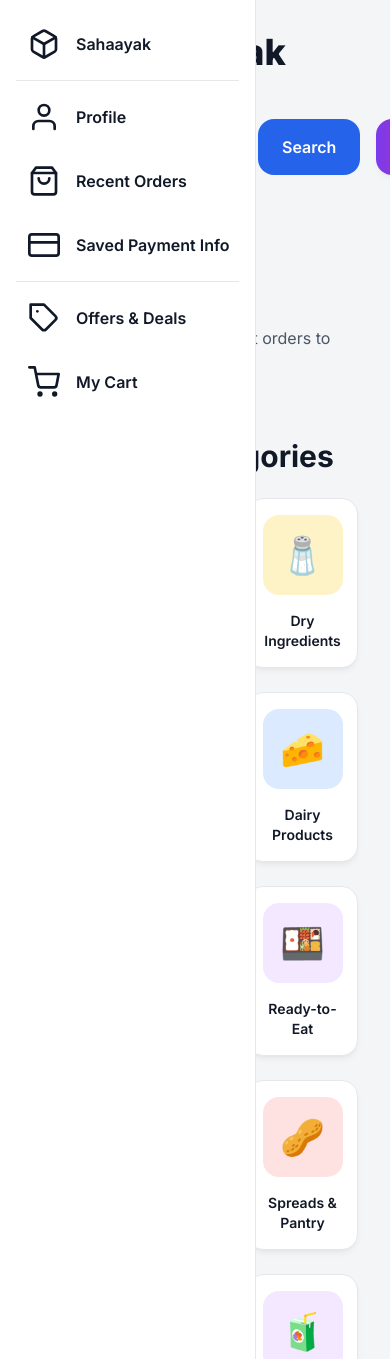
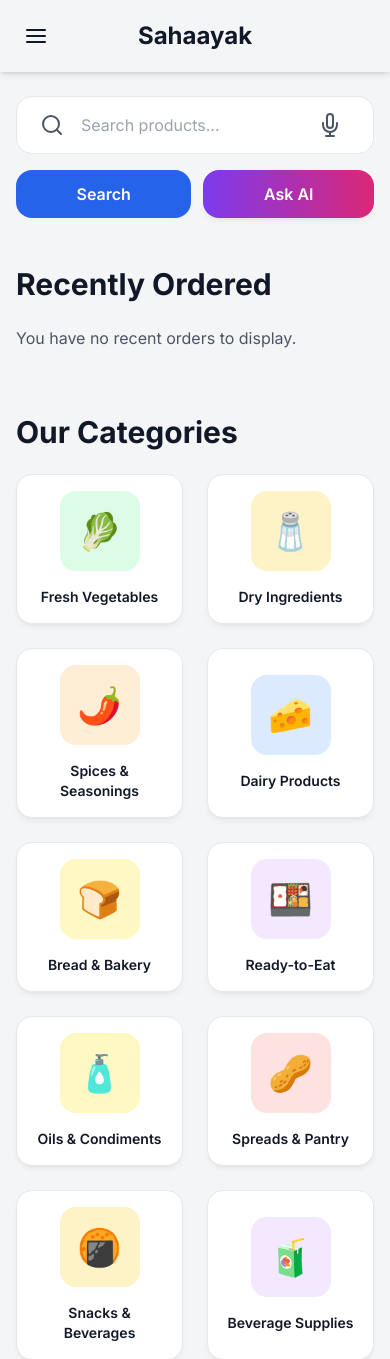
Before and after one commit to vinitgirdhar/Sahaayak, a Flask app: page /vendor/dashboard in a window 390 px wide. Shown: the top 1359 px of the page. Run offline with Flask 3, Linux system fonts and the light colour scheme; the visitor is signed in with stand-in values (Sample User, id 1); data comes from the database, SQL or seed files in the repository; data that the repository does not hold is empty; some libraries are stand-ins or nearby versions.

Commit message:
Fix mobile UI issues: implement centralized mobile header and responsive search bar - Added centralized mobile header in vendor_base.html with hamburger menu and Sahaayak title - Fixed sidebar collision and text visibility issues on mobile devices - Implemented responsive search bar layout that stacks vertically on mobile - Removed redundant headers from child templates - Updated mobile CSS with proper z-index layering and spacing - Enhanced mobile UX with proper touch targets and responsive design - Maintained theme consistency across light and dark modes

```diff
--- a/my_app/templates/modern_vendor_dashboard.html
+++ b/my_app/templates/modern_vendor_dashboard.html
@@ -3,25 +3,20 @@
 {% block title %}Vendor Dashboard - Sahaayak{% endblock %}
 
 {% block vendor_content %}
-<!-- Main Content -->
-<header class="flex justify-between items-center mb-10">
-    <h1 id="main-title" class="text-4xl font-extrabold" style="color: var(--text-primary);">Sahaayak</h1>
-</header>
-
 <!-- AI Search Section -->
 <div class="mb-12 reveal">
-    <div class="relative flex items-center gap-4">
-        <div class="relative flex-grow">
+    <div class="flex flex-col md:flex-row items-center gap-4">
+        <div class="relative flex-grow w-full">
             <i data-feather="search" class="absolute left-6 top-1/2 -translate-y-1/2 w-6 h-6 text-[var(--text-secondary)] pointer-events-none"></i>
-            <input id="product-search-input" type="text" placeholder="Search products..." class="w-full pl-16 pr-16 py-5 bg-[var(--background-secondary)] border border-[var(--border-primary)] rounded-2xl text-lg focus:outline-none focus:ring-2 focus:ring-[var(--accent-primary)] transition-all" style="color: var(--text-primary);">
+            <input id="product-search-input" type="text" placeholder="Search products..." class="w-full pl-16 pr-16 py-4 md:py-5 bg-[var(--background-secondary)] border border-[var(--border-primary)] rounded-2xl text-base md:text-lg focus:outline-none focus:ring-2 focus:ring-[var(--accent-primary)] transition-all" style="color: var(--text-primary);">
             <button id="mic-button" class="absolute right-6 top-1/2 -translate-y-1/2 p-2 text-[var(--text-secondary)] hover:text-[var(--text-primary)] transition-colors" onclick="startVoiceSearch()">
                 <i data-feather="mic" class="w-6 h-6"></i>
             </button>
         </div>
-        <!-- NEW SEARCH BUTTON ADDED -->
-        <button type="button" onclick="performSearch()" class="bg-blue-600 hover:bg-blue-700 font-semibold text-white px-6 py-4 rounded-2xl flex-shrink-0">Search</button>
-        <!-- ASK AI BUTTON -->
-        <button type="button" id="ask-ai-btn" class="gradient-button font-semibold text-white px-6 py-4 rounded-2xl flex-shrink-0">Ask AI</button>
+        <div class="flex gap-3 w-full md:w-auto">
+            <button type="button" onclick="performSearch()" class="flex-grow md:flex-initial bg-blue-600 hover:bg-blue-700 font-semibold text-white px-4 py-3 md:px-6 md:py-4 rounded-2xl flex-shrink-0">Search</button>
+            <button type="button" id="ask-ai-btn" class="flex-grow md:flex-initial gradient-button font-semibold text-white px-4 py-3 md:px-6 md:py-4 rounded-2xl flex-shrink-0">Ask AI</button>
+        </div>
     </div>
 </div>
 
--- a/my_app/templates/vendor_base.html
+++ b/my_app/templates/vendor_base.html
@@ -289,6 +289,36 @@
             border-color: var(--accent-secondary);
             outline: none;
         }
+
+        /* --- Mobile Navigation Styles --- */
+        @media (max-width: 768px) {
+            .sidebar {
+                transform: translateX(-100%);
+                width: 280px;
+                transition: transform 0.3s ease-in-out;
+                z-index: 60;
+            }
+            .sidebar.open {
+                transform: translateX(0);
+            }
+            .sidebar .item-text {
+                opacity: 1;
+            }
+            .sidebar:hover {
+                width: 280px;
+            }
+            /* The main tag's padding is now handled by Tailwind classes directly on the element */
+            .mobile-overlay {
+                display: none;
+                position: fixed;
+                inset: 0;
+                background-color: rgba(0,0,0,0.5);
+                z-index: 50;
+            }
+            .mobile-overlay.open {
+                display: block;
+            }
+        }
     </style>
 </head>
 <body class="daylight-theme">
@@ -311,6 +341,16 @@
             </div>
         </div>
     </div>
+
+    <!-- Mobile Header - Only visible on mobile -->
+    <div id="mobile-header" class="md:hidden fixed top-0 left-0 right-0 z-50 flex items-center justify-between p-4 bg-[var(--background-primary)] shadow-md">
+        <button id="mobile-menu-button" class="p-2" aria-label="Open menu">
+            <i data-feather="menu" class="w-6 h-6"></i>
+        </button>
+        <h1 class="text-2xl font-bold" style="color: var(--text-primary);">Sahaayak</h1>
+        <div class="w-10"></div> <!-- Spacer to center the title -->
+    </div>
+    <div class="mobile-overlay" id="mobile-overlay"></div>
 
     <div class="flex h-screen">
         <!-- Sidebar Navigation -->
@@ -363,8 +403,10 @@
         </nav>
 
         <!-- Main Content -->
-        <main class="flex-1 overflow-y-auto p-8" style="margin-left: var(--sidebar-width-collapsed); transition: margin-left 0.3s cubic-bezier(0.4, 0, 0.2, 1);">
-            {% block vendor_content %}{% endblock %}
+        <main class="flex-1 overflow-y-auto p-4 pt-24 md:pt-8" style="margin-left: 0; transition: margin-left 0.3s cubic-bezier(0.4, 0, 0.2, 1);">
+            <div class="md:ml-[var(--sidebar-width-collapsed)]">
+                {% block vendor_content %}{% endblock %}
+            </div>
         </main>
     </div>
 
@@ -594,6 +636,45 @@
             return window.SahaayakApp.cart.getTotal();
         };
     </script>
+
+    <script>
+        // --- Mobile Menu Functionality ---
+        document.addEventListener('DOMContentLoaded', () => {
+            const menuButton = document.getElementById('mobile-menu-button');
+            const sidebar = document.querySelector('.sidebar');
+            const overlay = document.getElementById('mobile-overlay');
+
+            if (menuButton) {
+                menuButton.addEventListener('click', () => {
+                    sidebar.classList.toggle('open');
+                    overlay.classList.toggle('open');
+
+                    // Update icon
+                    const icon = menuButton.querySelector('i');
+                    if (sidebar.classList.contains('open')) {
+                        icon.setAttribute('data-feather', 'x');
+                    } else {
+                        icon.setAttribute('data-feather', 'menu');
+                    }
+                    feather.replace();
+                });
+            }
+            if (overlay) {
+                overlay.addEventListener('click', () => {
+                    sidebar.classList.remove('open');
+                    overlay.classList.remove('open');
+
+                    // Reset icon to menu
+                    const icon = menuButton?.querySelector('i');
+                    if (icon) {
+                        icon.setAttribute('data-feather', 'menu');
+                        feather.replace();
+                    }
+                });
+            }
+        });
+    </script>
+
     {% block extra_scripts %}{% endblock %}
 </body>
 </html>
--- a/my_app/templates/vendor_orders.html
+++ b/my_app/templates/vendor_orders.html
@@ -4,13 +4,13 @@
 
 {% block vendor_content %}
 <div class="container mx-auto px-4 sm:px-6 lg:px-8 py-8">
-    <!-- UPDATED: Replaced header with a flex container for icon and title -->
+    <!-- Back button only - title now in mobile header -->
     <div class="flex items-center mb-10">
         <a href="{{ url_for('main.vendor_dashboard') }}"
            class="mr-4 text-gray-600 hover:text-gray-900 h-10 w-10 flex items-center justify-center rounded-full hover:bg-gray-200 transition-colors duration-200">
             <i data-feather="arrow-left" class="w-6 h-6"></i>
         </a>
-        <h1 id="main-title" class="text-4xl font-extrabold" style="color: var(--text-primary);">My Orders</h1>
+        <h1 class="text-4xl font-extrabold md:block hidden" style="color: var(--text-primary);">My Orders</h1>
     </div>
 
     <!-- Order Summary Stats -->
--- a/my_app/templates/vendor_search_results.html
+++ b/my_app/templates/vendor_search_results.html
@@ -3,11 +3,6 @@
 {% block title %}Search Results - Sahaayak{% endblock %}
 
 {% block vendor_content %}
-<!-- Main Content -->
-<header class="flex justify-between items-center mb-10">
-    <h1 id="main-title" class="text-4xl font-extrabold" style="color: var(--text-primary);">Sahaayak</h1>
-</header>
-
 <!-- AI Search Section -->
 <div class="mb-12 reveal">
     <div class="relative flex items-center gap-4">
--- a/my_app/templates/vendor_search_results_new.html
+++ b/my_app/templates/vendor_search_results_new.html
@@ -3,11 +3,6 @@
 {% block title %}Search Results - Sahaayak{% endblock %}
 
 {% block vendor_content %}
-<!-- Main Content -->
-<header class="flex justify-between items-center mb-10">
-    <h1 id="main-title" class="text-4xl font-extrabold" style="color: var(--text-primary);">Sahaayak</h1>
-</header>
-
 <!-- AI Search Section -->
 <div class="mb-12 reveal">
     <div class="relative flex items-center gap-4">
```
